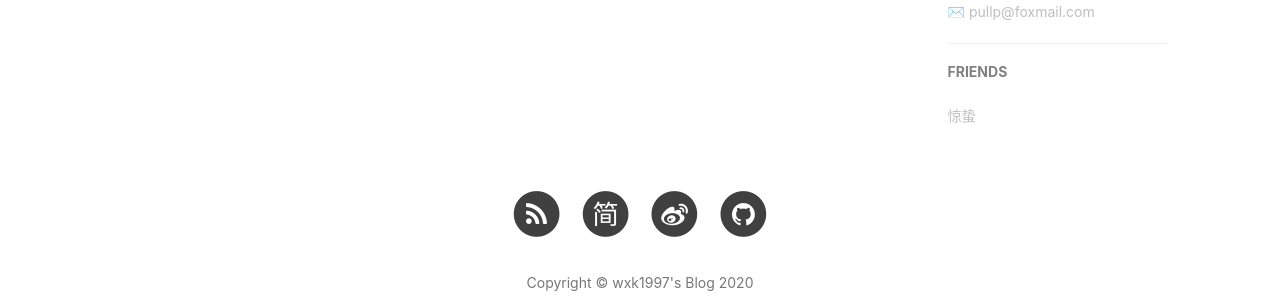
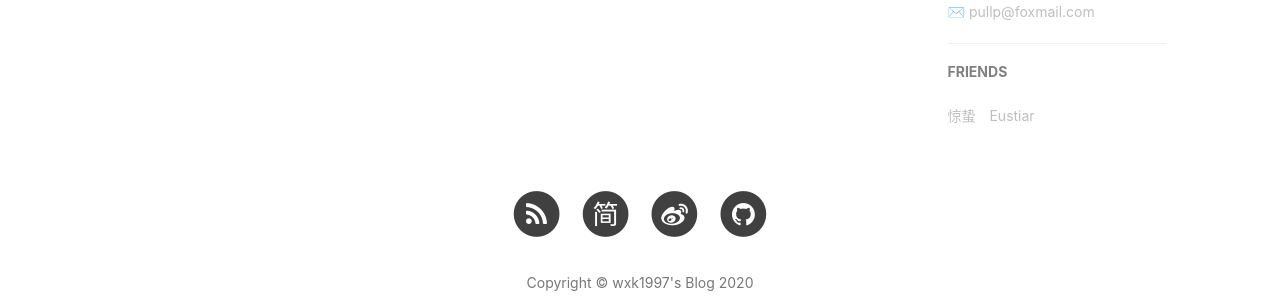
Before and after one commit to pullp/pullp.github.io, a Jekyll site: the page built from index.html, in a window 1280 px wide. Shown: the part 894-1190 px from the top of the page. Built offline with Jekyll 4.4.1, drawn with Linux system fonts in a browser that asks for light colours; nearby versions of some CDN libraries; the list of posts is cut into pages by our own code; comment, search, counter and statistics services are not loaded; grey boxes are pictures that could not be loaded.

Commit message:
友链: Eustiar

```diff
--- a/_config.yml
+++ b/_config.yml
@@ -100,5 +100,9 @@ friends: [
     {
         title: "惊蛰",
         href: "https://250.ac.cn"
+    },
+    {
+      title: "Eustiar",
+      href: "https://www.eustiar.com"
     }
 ]
```
